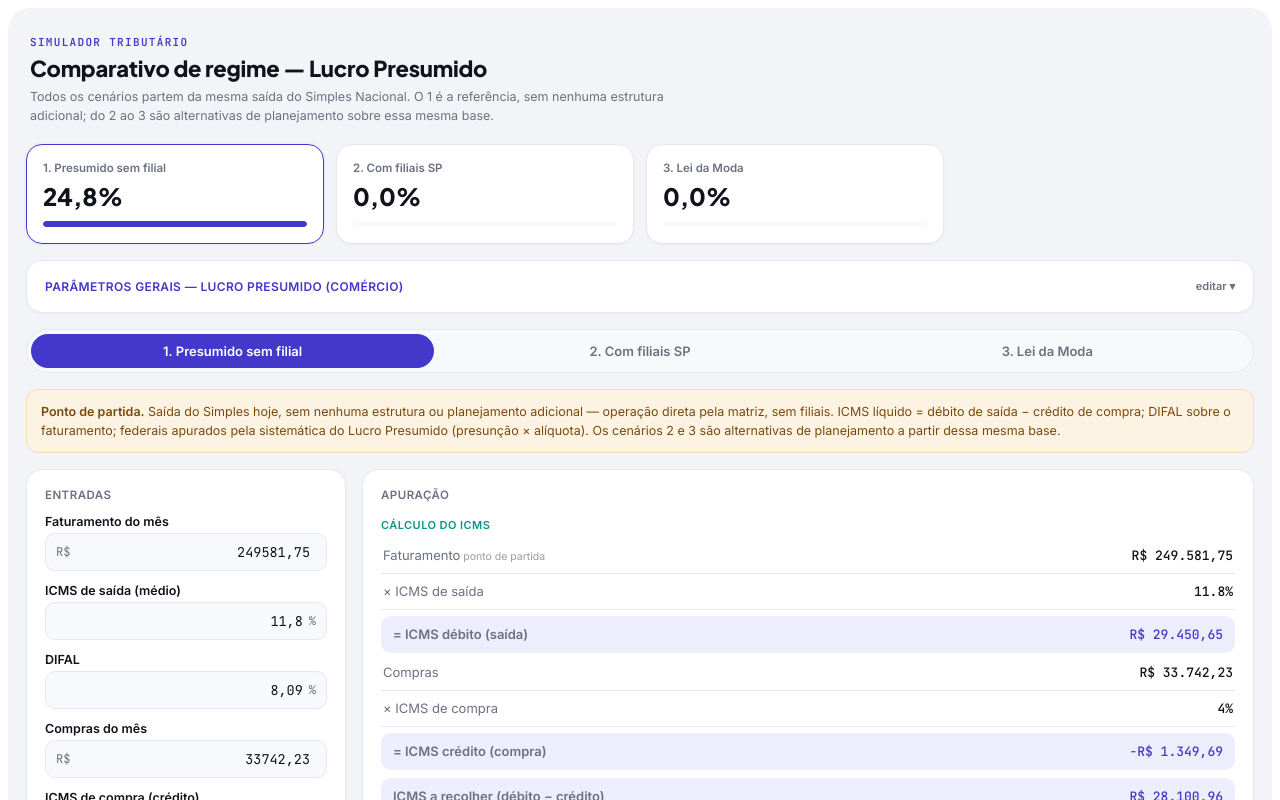
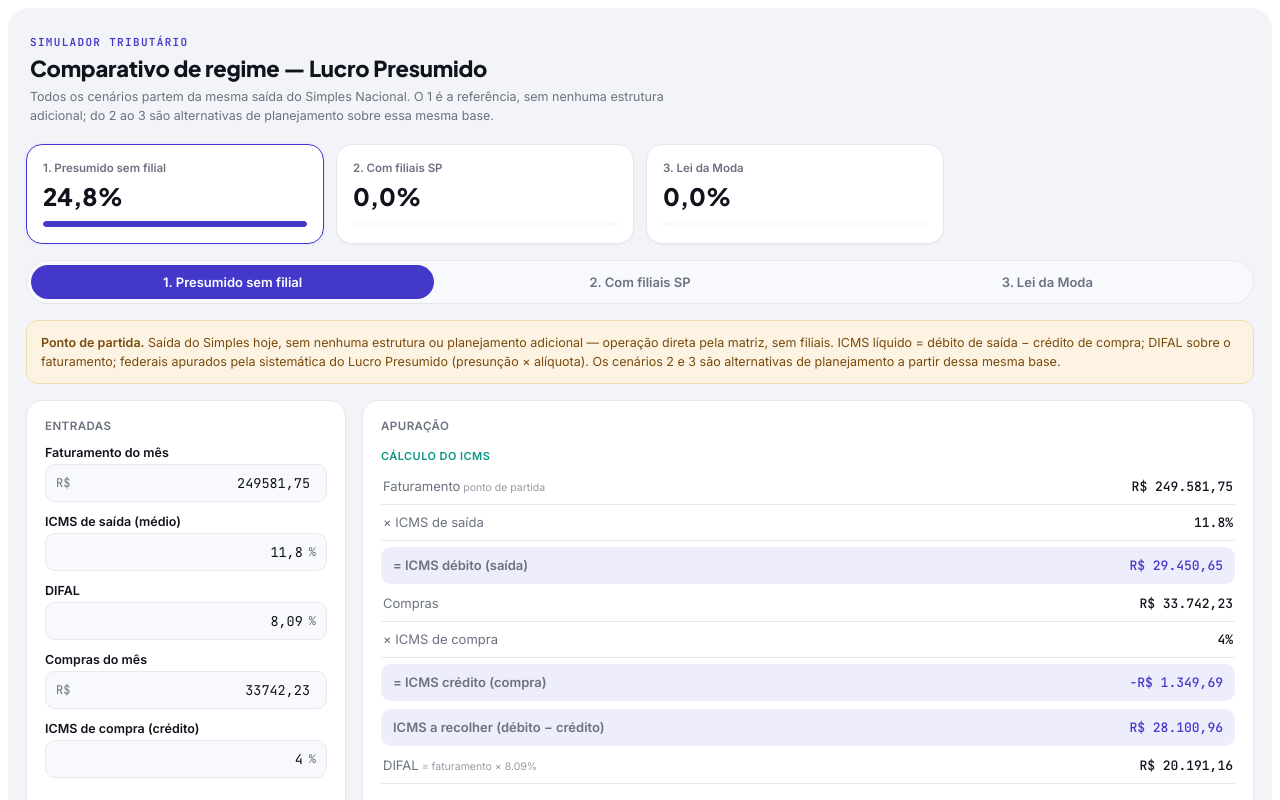
Before and after one commit to felipeschottupconta-byte/-simulador-tributario, a React (Vite) app: page / in a window 1280 px wide. Shown: the top 800 px of the page. Built offline with nearby package versions, Linux system fonts and the light colour scheme.

Commit message:
Remove editable Lucro Presumido parameters card
Values (presuncao IRPJ/CSLL, limites) stay hardcoded for the
calculations, just no longer exposed as an editable UI panel.

```diff
--- a/src/App.jsx
+++ b/src/App.jsx
@@ -67,15 +67,6 @@ function FixedBadge({ label, value, note }) {
       <span className="badge-label">{label}</span>
       <span className="badge-value">{value}%</span>
       {note && <span className="badge-note">{note}</span>}
-    </div>
-  );
-}
-
-function ReqBadge({ label }) {
-  return (
-    <div className="badge">
-      <span className="badge-dot req-dot" />
-      <span className="badge-label">{label}</span>
     </div>
   );
 }
@@ -187,7 +178,6 @@ function MemoriaCompleta({ title, icms, base, icmsDestacado, icmsValor, difalVal
 // ---------- App ----------
 export default function App() {
   const [tab, setTab] = useState(1);
-  const [showParams, setShowParams] = useState(false);
 
   const [global_, setGlobal] = useState({
     presuncaoIRPJ: 8,
@@ -729,29 +719,6 @@ export default function App() {
         ))}
       </div>
 
-      <div className="card globals-card">
-        <div className="card-title-row" onClick={() => setShowParams(!showParams)}>
-          <span className="card-title">PARÂMETROS GERAIS — LUCRO PRESUMIDO (COMÉRCIO)</span>
-          <span className="card-title-toggle">{showParams ? "ocultar ▴" : "editar ▾"}</span>
-        </div>
-        {showParams && (
-          <>
-            <div className="globals-row">
-              <PercentField label="Presunção IRPJ" value={global_.presuncaoIRPJ} onChange={upd(setGlobal, "presuncaoIRPJ")} hint="8% comércio/indústria" />
-              <PercentField label="Presunção CSLL" value={global_.presuncaoCSLL} onChange={upd(setGlobal, "presuncaoCSLL")} hint="12% comércio/indústria" />
-              <CurrencyField label="Limite p/ adicional IRPJ" value={global_.limiteAdicionalIRPJ} onChange={upd(setGlobal, "limiteAdicionalIRPJ")} hint="R$20.000/mês (R$60k/trim.)" />
-              <CurrencyField label="Limite majoração (mensal)" value={global_.limiteMajoracaoMensal} onChange={upd(setGlobal, "limiteMajoracaoMensal")} hint="LC 224/25: +10% s/ excedente 5mi/ano" />
-            </div>
-            <div className="badges-row">
-              <FixedBadge label="IRPJ" value={15} note="+10% acima do limite" />
-              <FixedBadge label="CSLL" value={9} />
-              <FixedBadge label="PIS" value={0.65} note="cumulativo" />
-              <FixedBadge label="COFINS" value={3} note="cumulativo" />
-            </div>
-          </>
-        )}
-      </div>
-
       <div className="tabs">
         {[1, 2, 3].map((n) => (
           <div key={n} className={`tab ${tab === n ? "active" : ""}`} onClick={() => setTab(n)}>
```
